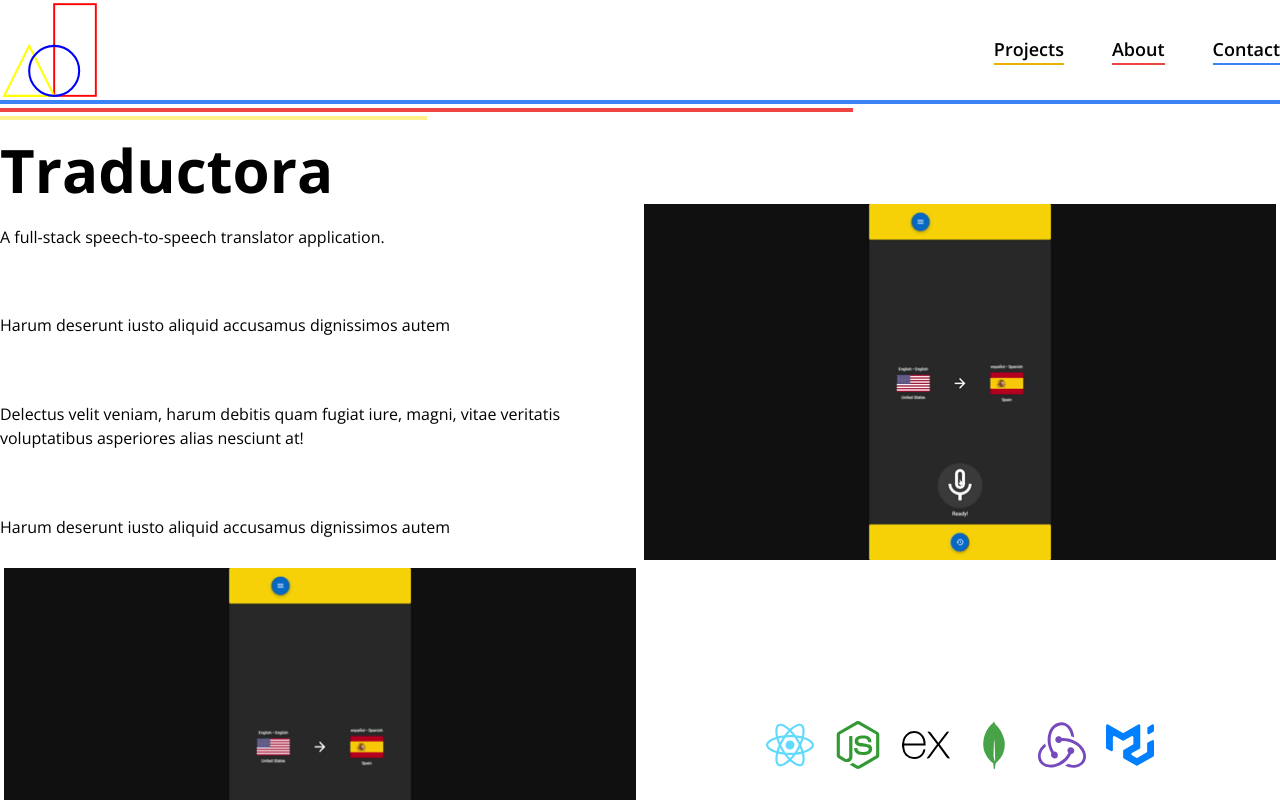
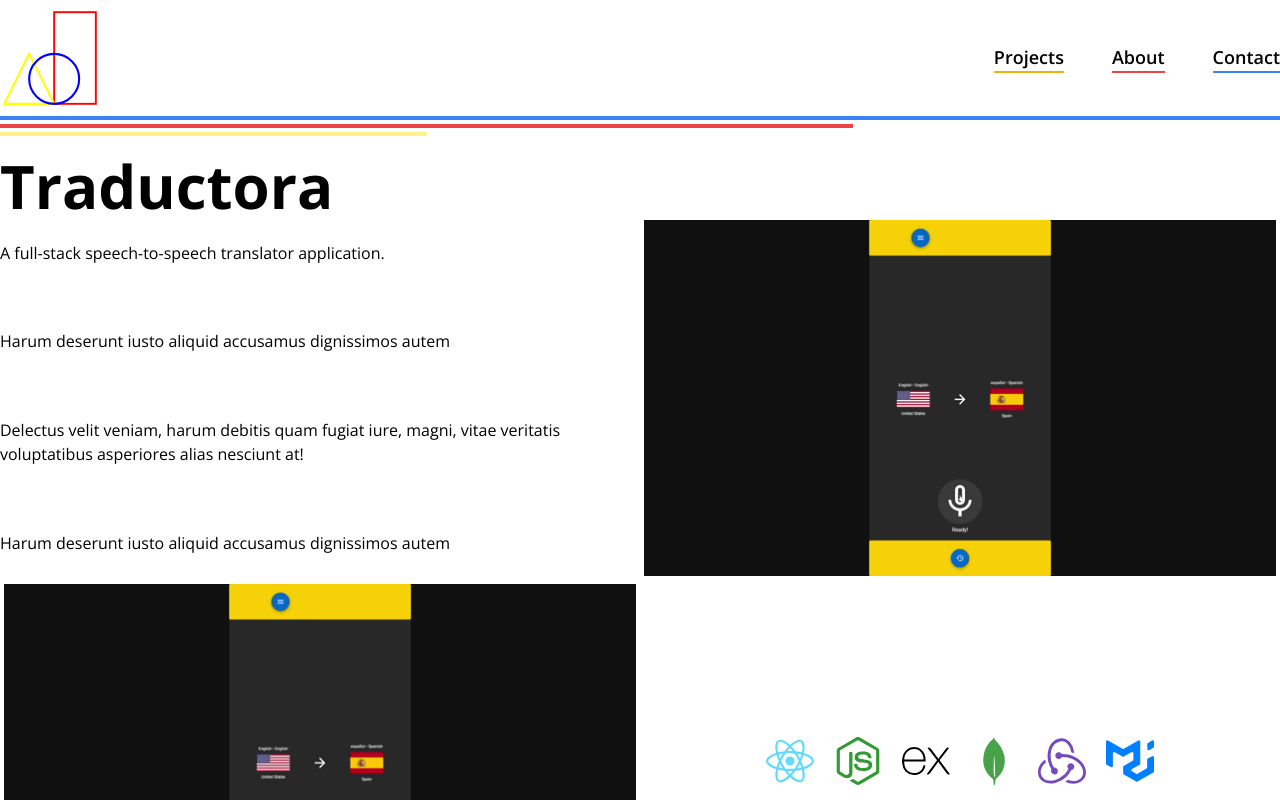
Before and after one commit to r0b4dams/portfolio, a Next.js app: page /projects/traductora in a window 1280 px wide. Shown: the top 800 px of the page. Built offline with nearby package versions, Linux system fonts and the light colour scheme.

Commit message:
added padding

```diff
--- a/components/Nav.tsx
+++ b/components/Nav.tsx
@@ -11,7 +11,7 @@ const Nav: React.FC = (): JSX.Element => {
   return (
     <div
       id='nav-bar'
-      className='container flex items-center justify-between'
+      className='container flex items-center justify-between py-2'
     >
       <Logo />
       <NavList />
```
